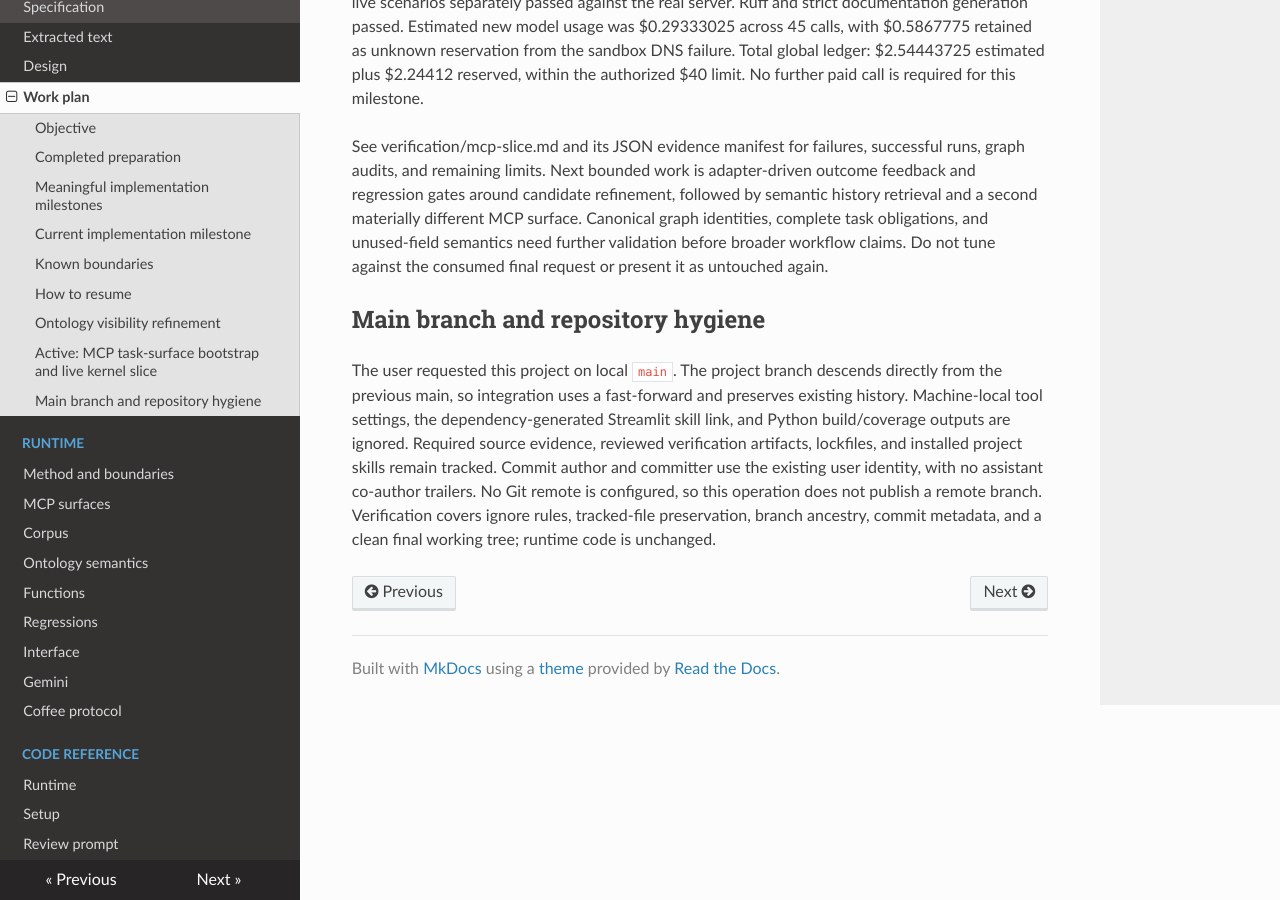
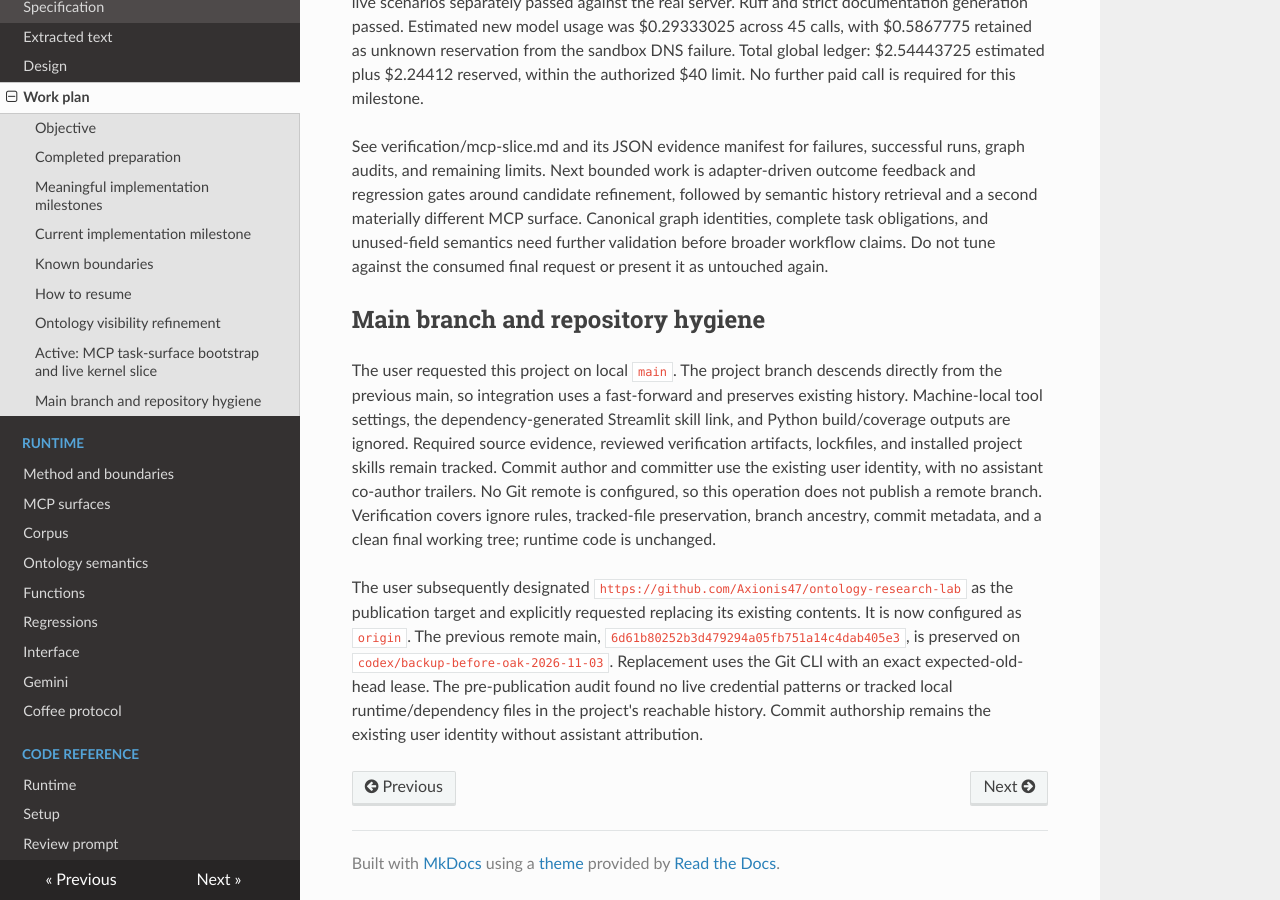
Before and after one commit to Axionis47/ontology-research-lab, an MkDocs documentation site: the page built from docs/work-plan.md, in a window 1280 px wide and 900 px high, scrolled down 5065 px. Built offline with MkDocs 1.6.1, drawn with Linux system fonts in a browser that asks for light colours; nearby versions of some CDN libraries.

Commit message:
docs: record repository replacement and preserved backup

```diff
--- a/docs/work-plan.md
+++ b/docs/work-plan.md
@@ -95,3 +95,5 @@ See verification/mcp-slice.md and its JSON evidence manifest for failures, succe
 ## Main branch and repository hygiene
 
 The user requested this project on local `main`. The project branch descends directly from the previous main, so integration uses a fast-forward and preserves existing history. Machine-local tool settings, the dependency-generated Streamlit skill link, and Python build/coverage outputs are ignored. Required source evidence, reviewed verification artifacts, lockfiles, and installed project skills remain tracked. Commit author and committer use the existing user identity, with no assistant co-author trailers. No Git remote is configured, so this operation does not publish a remote branch. Verification covers ignore rules, tracked-file preservation, branch ancestry, commit metadata, and a clean final working tree; runtime code is unchanged.
+
+The user subsequently designated `https://github.com/Axionis47/ontology-research-lab` as the publication target and explicitly requested replacing its existing contents. It is now configured as `origin`. The previous remote main, `6d61b80252b3d479294a05fb751a14c4dab405e3`, is preserved on `codex/backup-before-oak-2026-11-03`. Replacement uses the Git CLI with an exact expected-old-head lease. The pre-publication audit found no live credential patterns or tracked local runtime/dependency files in the project's reachable history. Commit authorship remains the existing user identity without assistant attribution.
```
